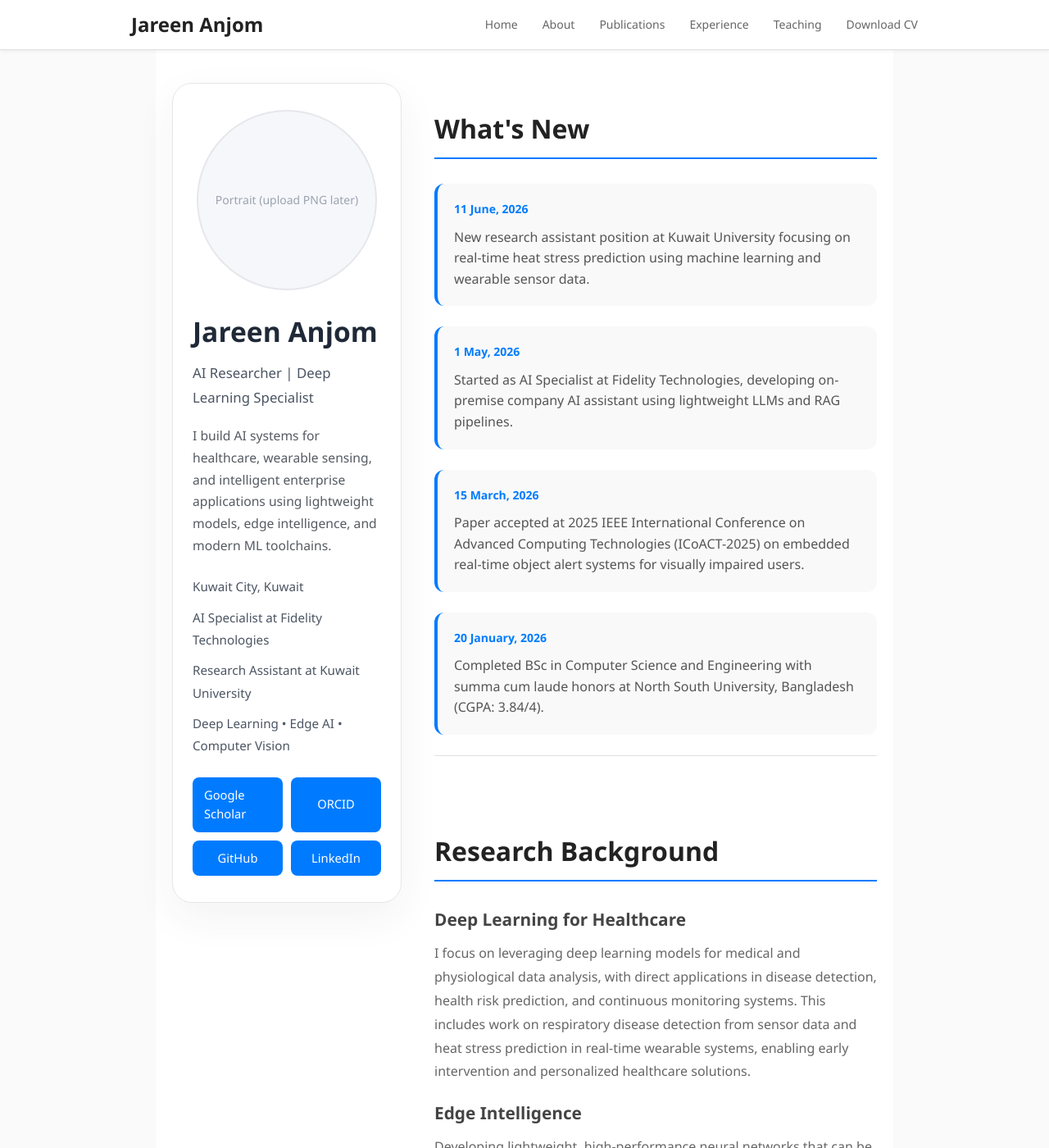
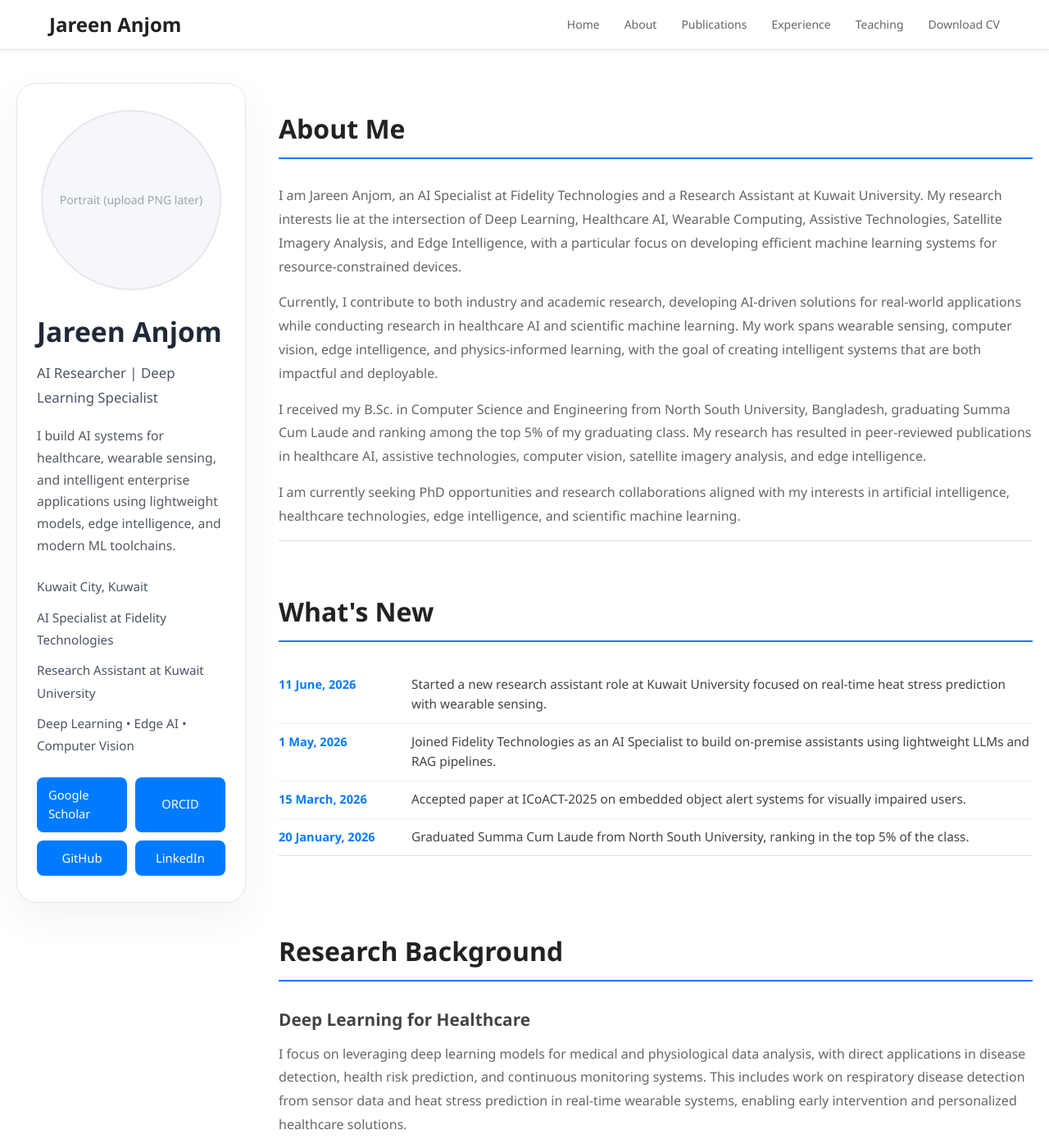
Before and after one commit to jareenanjom/jareenanjom.github.io, a Jekyll site: the page built from _pages/index.md, in a window 1280 px wide and 1400 px high. Shown: the whole window at 82% size. Built offline with Jekyll 4.4.1, drawn with Linux system fonts in a browser that asks for light colours; some of the changed text lies outside the part shown.

Commit message:
(feat) new UI

```diff
--- a/_layouts/single.html
+++ b/_layouts/single.html
@@ -35,7 +35,8 @@
         }
 
         nav {
-            max-width: 1000px;
+            max-width: 1200px;
+            width: 100%;
             margin: 0 auto;
             display: flex;
             justify-content: space-between;
@@ -69,7 +70,8 @@
         }
 
         main {
-            max-width: 900px;
+            width: 100%;
+            max-width: none;
             margin: 0 auto;
             padding: 40px 20px;
             background-color: #fff;
--- a/_pages/index.md
+++ b/_pages/index.md
@@ -123,6 +123,85 @@
     color: #444;
   }
 
+  .what-new-list,
+  .publication-list {
+    list-style: none;
+    padding: 0;
+    margin: 0;
+  }
+
+  .what-new-list li {
+    display: grid;
+    grid-template-columns: 150px 1fr;
+    gap: 12px;
+    padding: 10px 0;
+    border-bottom: 1px solid #edeff2;
+    color: #444;
+    line-height: 1.6;
+    font-size: 0.96em;
+  }
+
+  .what-new-list li:last-child {
+    border-bottom: none;
+  }
+
+  .what-new-date {
+    font-weight: 600;
+    color: #007bff;
+    font-size: 0.95em;
+  }
+
+  .publication-list li {
+    display: flex;
+    justify-content: space-between;
+    align-items: flex-start;
+    gap: 16px;
+    padding: 10px 0;
+    border-bottom: 1px solid #edeff2;
+    color: #444;
+    font-size: 0.95em;
+  }
+
+  .publication-list li:last-child {
+    border-bottom: none;
+  }
+
+  .publication-ref {
+    max-width: calc(100% - 100px);
+  }
+
+  .publication-title {
+    font-weight: 600;
+    margin-bottom: 4px;
+    font-size: 0.98em;
+    color: #1f2937;
+  }
+
+  .publication-meta {
+    margin: 0;
+    font-size: 0.92em;
+    color: #555;
+    line-height: 1.5;
+  }
+
+  .doi-button {
+    display: inline-flex;
+    align-items: center;
+    justify-content: center;
+    min-width: 80px;
+    padding: 8px 12px;
+    background-color: #007bff;
+    color: white;
+    text-decoration: none;
+    border-radius: 8px;
+    font-size: 0.88em;
+    transition: background-color 0.3s;
+  }
+
+  .doi-button:hover {
+    background-color: #0056b3;
+  }
+
   .what-new-item,
   .publication-item,
   .experience-item {
@@ -134,18 +213,6 @@
 
   .what-new-item {
     border-left: 4px solid #007bff;
-  }
-
-  .what-new-date {
-    font-weight: bold;
-    color: #007bff;
-    font-size: 14px;
-  }
-
-  .what-new-text {
-    margin-top: 10px;
-    line-height: 1.6;
-    color: #555;
   }
 
   .publication-title {
@@ -271,37 +338,36 @@
   </aside>
   <div class="page-content">
 
+<!-- About Me Section -->
+<div class="section">
+  <h2>About Me</h2>
+  <p>I am Jareen Anjom, an AI Specialist at Fidelity Technologies and a Research Assistant at Kuwait University. My research interests lie at the intersection of Deep Learning, Healthcare AI, Wearable Computing, Assistive Technologies, Satellite Imagery Analysis, and Edge Intelligence, with a particular focus on developing efficient machine learning systems for resource-constrained devices.</p>
+  <p>Currently, I contribute to both industry and academic research, developing AI-driven solutions for real-world applications while conducting research in healthcare AI and scientific machine learning. My work spans wearable sensing, computer vision, edge intelligence, and physics-informed learning, with the goal of creating intelligent systems that are both impactful and deployable.</p>
+  <p>I received my B.Sc. in Computer Science and Engineering from North South University, Bangladesh, graduating Summa Cum Laude and ranking among the top 5% of my graduating class. My research has resulted in peer-reviewed publications in healthcare AI, assistive technologies, computer vision, satellite imagery analysis, and edge intelligence.</p>
+  <p>I am currently seeking PhD opportunities and research collaborations aligned with my interests in artificial intelligence, healthcare technologies, edge intelligence, and scientific machine learning.</p>
+</div>
+
 <!-- What's New Section -->
 <div class="section">
   <h2>What's New</h2>
-
-  <div class="what-new-item">
-    <div class="what-new-date">11 June, 2026</div>
-    <div class="what-new-text">
-      New research assistant position at Kuwait University focusing on real-time heat stress prediction using machine learning and wearable sensor data.
-    </div>
-  </div>
-
-  <div class="what-new-item">
-    <div class="what-new-date">1 May, 2026</div>
-    <div class="what-new-text">
-      Started as AI Specialist at Fidelity Technologies, developing on-premise company AI assistant using lightweight LLMs and RAG pipelines.
-    </div>
-  </div>
-
-  <div class="what-new-item">
-    <div class="what-new-date">15 March, 2026</div>
-    <div class="what-new-text">
-      Paper accepted at 2025 IEEE International Conference on Advanced Computing Technologies (ICoACT-2025) on embedded real-time object alert systems for visually impaired users.
-    </div>
-  </div>
-
-  <div class="what-new-item">
-    <div class="what-new-date">20 January, 2026</div>
-    <div class="what-new-text">
-      Completed BSc in Computer Science and Engineering with summa cum laude honors at North South University, Bangladesh (CGPA: 3.84/4).
-    </div>
-  </div>
+  <ul class="what-new-list">
+    <li>
+      <span class="what-new-date">11 June, 2026</span>
+      <span>Started a new research assistant role at Kuwait University focused on real-time heat stress prediction with wearable sensing.</span>
+    </li>
+    <li>
+      <span class="what-new-date">1 May, 2026</span>
+      <span>Joined Fidelity Technologies as an AI Specialist to build on-premise assistants using lightweight LLMs and RAG pipelines.</span>
+    </li>
+    <li>
+      <span class="what-new-date">15 March, 2026</span>
+      <span>Accepted paper at ICoACT-2025 on embedded object alert systems for visually impaired users.</span>
+    </li>
+    <li>
+      <span class="what-new-date">20 January, 2026</span>
+      <span>Graduated Summa Cum Laude from North South University, ranking in the top 5% of the class.</span>
+    </li>
+  </ul>
 </div>
 
 <!-- About / Research Background Section -->
@@ -331,86 +397,66 @@
   <h2>Publications</h2>
 
   <h3>Journal Articles</h3>
-
-  <div class="publication-item">
-    <div class="publication-title">SatNet-B3: A Lightweight Deep Edge Intelligence Framework for Satellite Imagery Classification</div>
-    <div class="publication-meta">
-      T. Hasan, <strong>J. Anjom</strong>, Md. I. A. Hossain, and Z. U. Shamszaman
-    </div>
-    <div class="publication-meta">
-      Future Internet, vol. 17, no. 12, p. 579, December 2025
-    </div>
-    <div class="publication-links">
-      <a href="https://doi.org/10.3390/fi17120579" target="_blank">DOI</a>
-    </div>
-  </div>
-
-  <div class="publication-item">
-    <div class="publication-title">Towards Walkable Footpath Detection for the Visually Impaired on Bangladeshi Roads with Smartphones Using Deep Edge Intelligence</div>
-    <div class="publication-meta">
-      Md. I. A. Hossain, <strong>J. Anjom</strong>, and R. I. Chowdhury
-    </div>
-    <div class="publication-meta">
-      Array, July 2025
-    </div>
-    <div class="publication-links">
-      <a href="https://doi.org/10.1016/j.array.2025.100353" target="_blank">DOI</a>
-    </div>
-  </div>
-
-  <div class="publication-item">
-    <div class="publication-title">Leveraging deep edge intelligence for real-time respiratory disease detection</div>
-    <div class="publication-meta">
-      T. T. Oishee, <strong>J. Anjom</strong>, U. Mohammed, and Md. I. A. Hossain
-    </div>
-    <div class="publication-meta">
-      Clinical eHealth, January 2025
-    </div>
-    <div class="publication-links">
-      <a href="https://doi.org/10.1016/j.ceh.2025.01.001" target="_blank">DOI</a>
-    </div>
-  </div>
-
-  <div class="publication-item">
-    <div class="publication-title">A Novel Edge Intelligence-based Solution for Safer Footpath Navigation of Visually Impaired Using Computer Vision</div>
-    <div class="publication-meta">
-      R. I. Chowdhury, <strong>J. Anjom</strong>, and Md. I. A. Hossain
-    </div>
-    <div class="publication-meta">
-      Journal of King Saud University - Computer and Information Sciences, vol. 36, no. 8, p. 102191, September 2024
-    </div>
-    <div class="publication-links">
-      <a href="https://doi.org/10.1016/j.jksuci.2024.102191" target="_blank">DOI</a>
-    </div>
-  </div>
+  <ul class="publication-list">
+    <li>
+      <div class="publication-ref">
+        <div>
+          <div class="publication-title">SatNet-B3: A Lightweight Deep Edge Intelligence Framework for Satellite Imagery Classification</div>
+          <p class="publication-meta">T. Hasan, <strong>J. Anjom</strong>, Md. I. A. Hossain, and Z. U. Shamszaman — Future Internet, vol. 17, no. 12, p. 579, December 2025</p>
+        </div>
+        <a class="doi-button" href="https://doi.org/10.3390/fi17120579" target="_blank">DOI</a>
+      </div>
+    </li>
+    <li>
+      <div class="publication-ref">
+        <div>
+          <div class="publication-title">Towards Walkable Footpath Detection for the Visually Impaired on Bangladeshi Roads with Smartphones Using Deep Edge Intelligence</div>
+          <p class="publication-meta">Md. I. A. Hossain, <strong>J. Anjom</strong>, and R. I. Chowdhury — Array, July 2025</p>
+        </div>
+        <a class="doi-button" href="https://doi.org/10.1016/j.array.2025.100353" target="_blank">DOI</a>
+      </div>
+    </li>
+    <li>
+      <div class="publication-ref">
+        <div>
+          <div class="publication-title">Leveraging deep edge intelligence for real-time respiratory disease detection</div>
+          <p class="publication-meta">T. T. Oishee, <strong>J. Anjom</strong>, U. Mohammed, and Md. I. A. Hossain — Clinical eHealth, January 2025</p>
+        </div>
+        <a class="doi-button" href="https://doi.org/10.1016/j.ceh.2025.01.001" target="_blank">DOI</a>
+      </div>
+    </li>
+    <li>
+      <div class="publication-ref">
+        <div>
+          <div class="publication-title">A Novel Edge Intelligence-based Solution for Safer Footpath Navigation of Visually Impaired Using Computer Vision</div>
+          <p class="publication-meta">R. I. Chowdhury, <strong>J. Anjom</strong>, and Md. I. A. Hossain — Journal of King Saud University - Computer and Information Sciences, vol. 36, no. 8, p. 102191, September 2024</p>
+        </div>
+        <a class="doi-button" href="https://doi.org/10.1016/j.jksuci.2024.102191" target="_blank">DOI</a>
+      </div>
+    </li>
+  </ul>
 
   <h3>Conference Proceedings</h3>
-
-  <div class="publication-item">
-    <div class="publication-title">An Embedded Real-time Object Alert System for Visually Impaired: A Monocular Depth Estimation based Approach through Computer Vision</div>
-    <div class="publication-meta">
-      <strong>J. Anjom</strong>, R. I. Chowdhury, T. Hasan, and Md. I. A. Hossain
-    </div>
-    <div class="publication-meta">
-      Accepted at 2025 IEEE International Conference on Advanced Computing Technologies (ICoACT-2025)
-    </div>
-    <div class="publication-links">
-      <a href="https://doi.org/10.48550/arXiv.2507.08165" target="_blank">arXiv</a>
-    </div>
-  </div>
-
-  <div class="publication-item">
-    <div class="publication-title">Diabetic Retinopathy Detection Using a Lightweight Edge Intelligence‑based Technique</div>
-    <div class="publication-meta">
-      M. N. Mantaqa, <strong>J. Anjom</strong>, and Md. I. A. Hossain
-    </div>
-    <div class="publication-meta">
-      2024 IEEE International Conference on Biomedical Engineering, Computer and Information Technology for Health (BECITHCON 2024), November 2024
-    </div>
-    <div class="publication-links">
-      <a href="https://doi.org/10.1109/BECITHCON64160.2024.10962647" target="_blank">DOI</a>
-    </div>
-  </div>
+  <ul class="publication-list">
+    <li>
+      <div class="publication-ref">
+        <div>
+          <div class="publication-title">An Embedded Real-time Object Alert System for Visually Impaired: A Monocular Depth Estimation based Approach through Computer Vision</div>
+          <p class="publication-meta"><strong>J. Anjom</strong>, R. I. Chowdhury, T. Hasan, and Md. I. A. Hossain — Accepted at 2025 IEEE International Conference on Advanced Computing Technologies (ICoACT-2025)</p>
+        </div>
+        <a class="doi-button" href="https://doi.org/10.48550/arXiv.2507.08165" target="_blank">arXiv</a>
+      </div>
+    </li>
+    <li>
+      <div class="publication-ref">
+        <div>
+          <div class="publication-title">Diabetic Retinopathy Detection Using a Lightweight Edge Intelligence‑based Technique</div>
+          <p class="publication-meta">M. N. Mantaqa, <strong>J. Anjom</strong>, and Md. I. A. Hossain — 2024 IEEE International Conference on Biomedical Engineering, Computer and Information Technology for Health (BECITHCON 2024), November 2024</p>
+        </div>
+        <a class="doi-button" href="https://doi.org/10.1109/BECITHCON64160.2024.10962647" target="_blank">DOI</a>
+      </div>
+    </li>
+  </ul>
 </div>
 
 <!-- Experience Section -->
```
